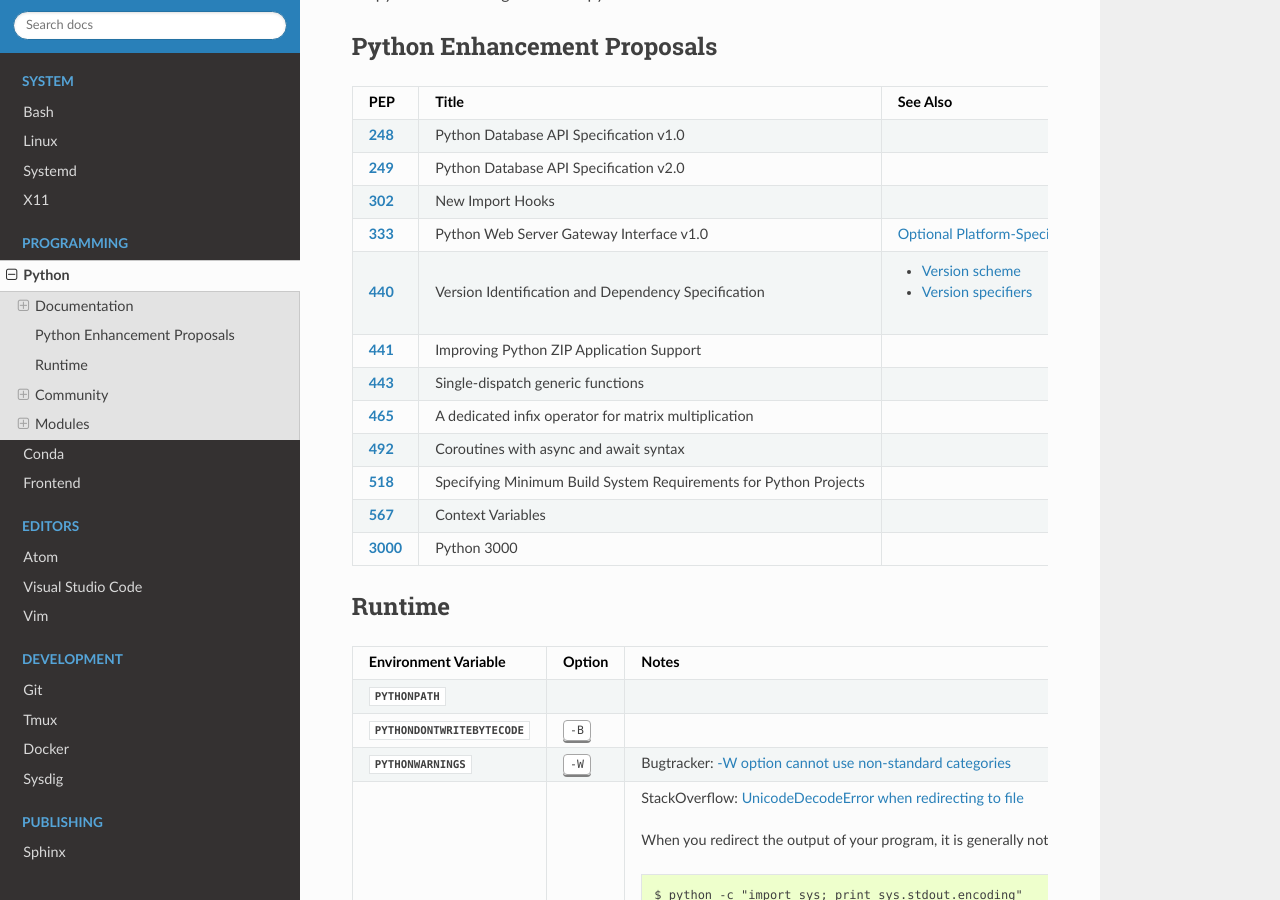
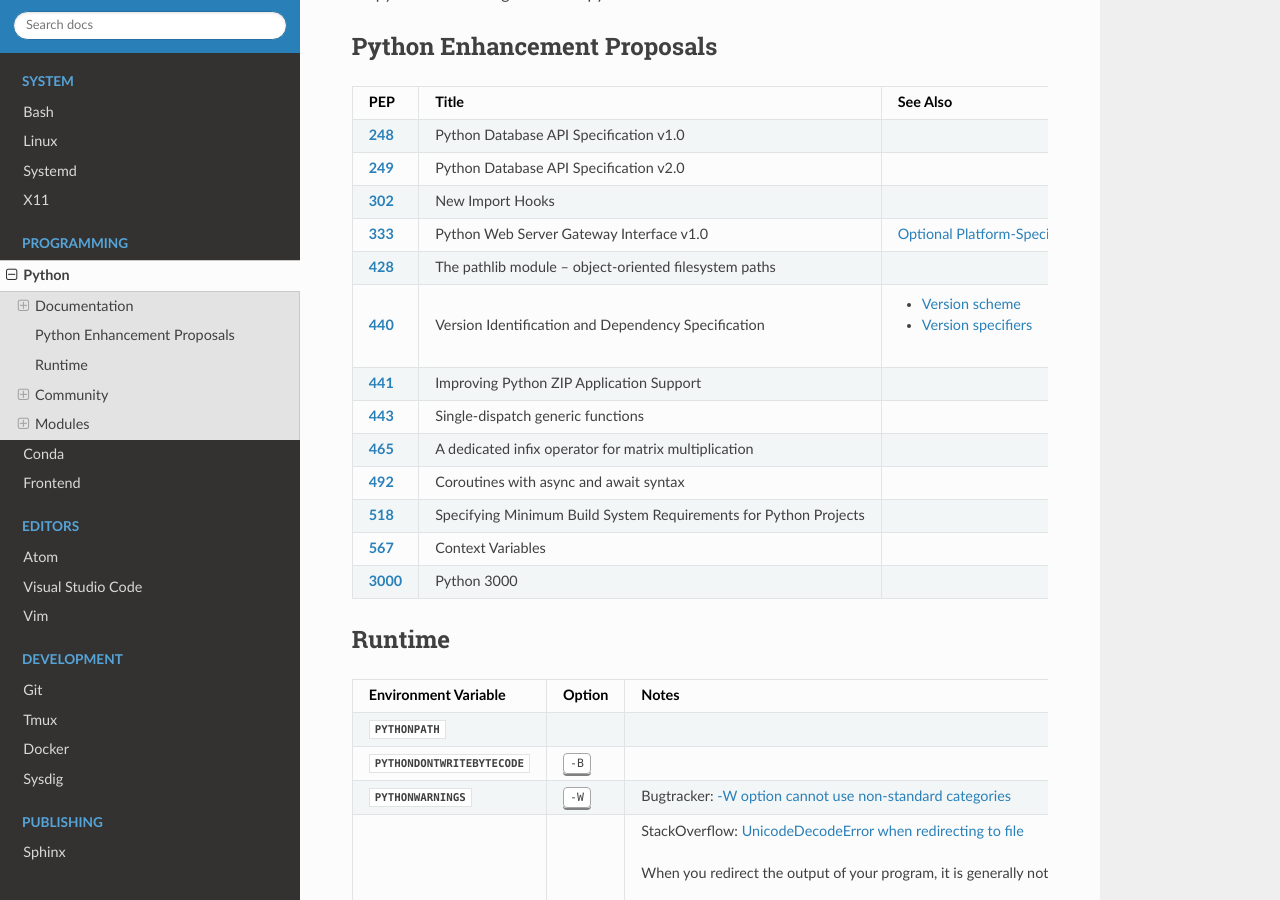
Before and after one commit to heterotopian/technotes, a Sphinx documentation site: the page built from source/python/index.rst, in a window 1280 px wide and 900 px high, scrolled down 670 px. Built offline with Sphinx 7.4.7 and the Read the Docs theme 2.0.0, drawn with Linux system fonts in a browser that asks for light colours.

Commit message:
Add PEP 428

```diff
--- a/source/python/index.rst
+++ b/source/python/index.rst
@@ -71,6 +71,10 @@
     * - :pep:`333 <333>`
       - Python Web Server Gateway Interface v1.0
       - `Optional Platform-Specific File Handling <https://www.python.org/dev/peps/pep-0333/#optional-platform-specific-file-handling>`_
+
+    * - :pep:`428 <428>`
+      - The pathlib module – object-oriented filesystem paths
+      -
 
     * - :pep:`440 <440>`
       - Version Identification and Dependency Specification
```
